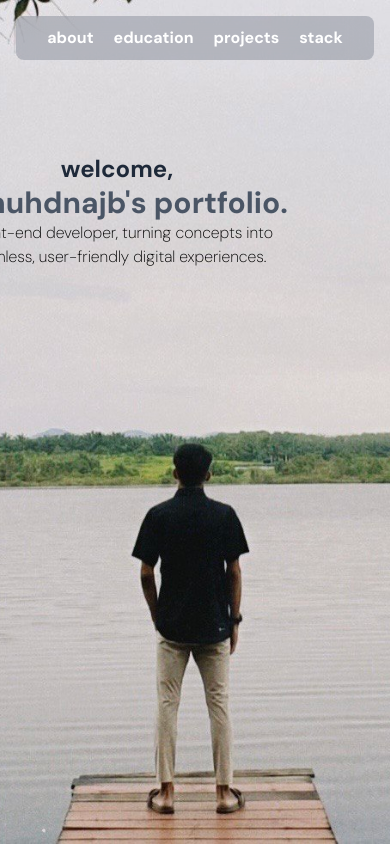
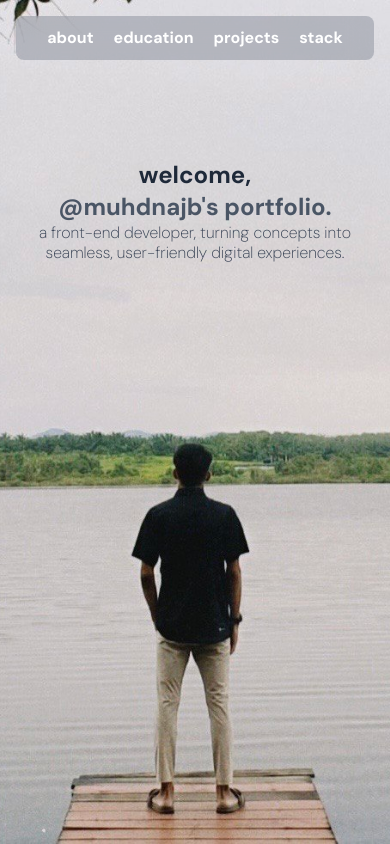
Before and after one commit to muhdnajb/portfolio, a Vue app: page / in a window 390 px wide. Shown: the top 844 px of the page. Built offline with nearby package versions, Linux system fonts and the light colour scheme; a web font is replaced by a local one.

Commit message:
Update Home.vue

```diff
--- a/src/views/Home.vue
+++ b/src/views/Home.vue
@@ -156,22 +156,15 @@ onMounted(() => {
     </nav>
 
     <div
-      class="absolute top-1/4 left-3/10 transform -translate-x-1/2 -translate-y-1/2 text-center w-full px-4"
+      class="absolute top-1/4 left-1/2 transform -translate-x-1/2 -translate-y-1/2 text-center w-full px-4 max-w-screen-sm mx-auto"
     >
-      <div
-        class="text-gray-800 text-2xl sm:text-3xl md:text-3xl lg:text-3xl xl:text-3xl font-bold"
-      >
-        welcome,
-      </div>
-      <div
-        class="text-gray-600 text-3xl sm:text-4xl md:text-3xl lg:text-3xl xl:text-3xl font-bold"
-        v-if="displayedText"
-      >
+      <div class="text-gray-800 text-2xl sm:text-3xl font-bold">welcome,</div>
+      <div class="text-gray-600 text-2xl sm:text-3xl font-bold" v-if="displayedText">
         {{ displayedText }}
       </div>
-      <div>
-        a front-end developer, turning concepts into <br />
-        seamless, user-friendly digital experiences.
+      <div class="text-gray-700 text-base sm:text-lg leading-tight px-2 sm:px-0">
+        a front-end developer, turning concepts into seamless, user-friendly digital
+        experiences.
       </div>
     </div>
   </div>
```
